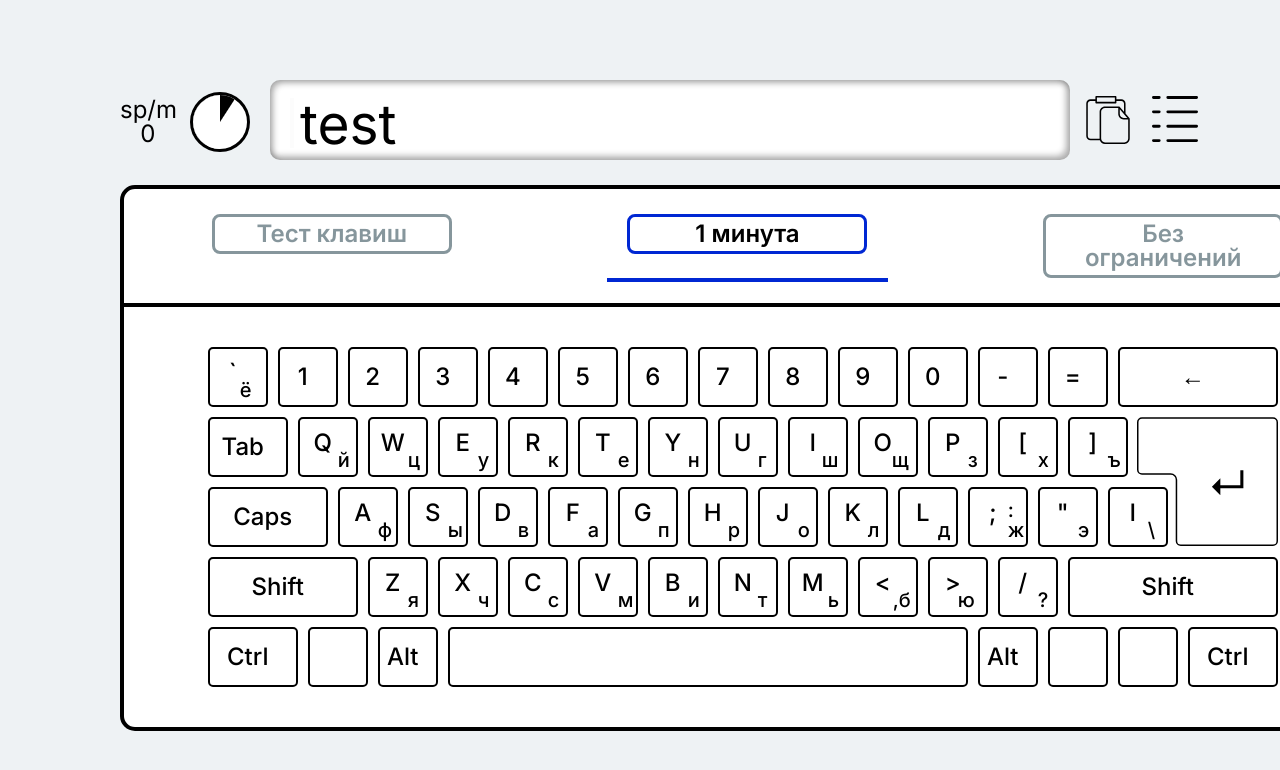
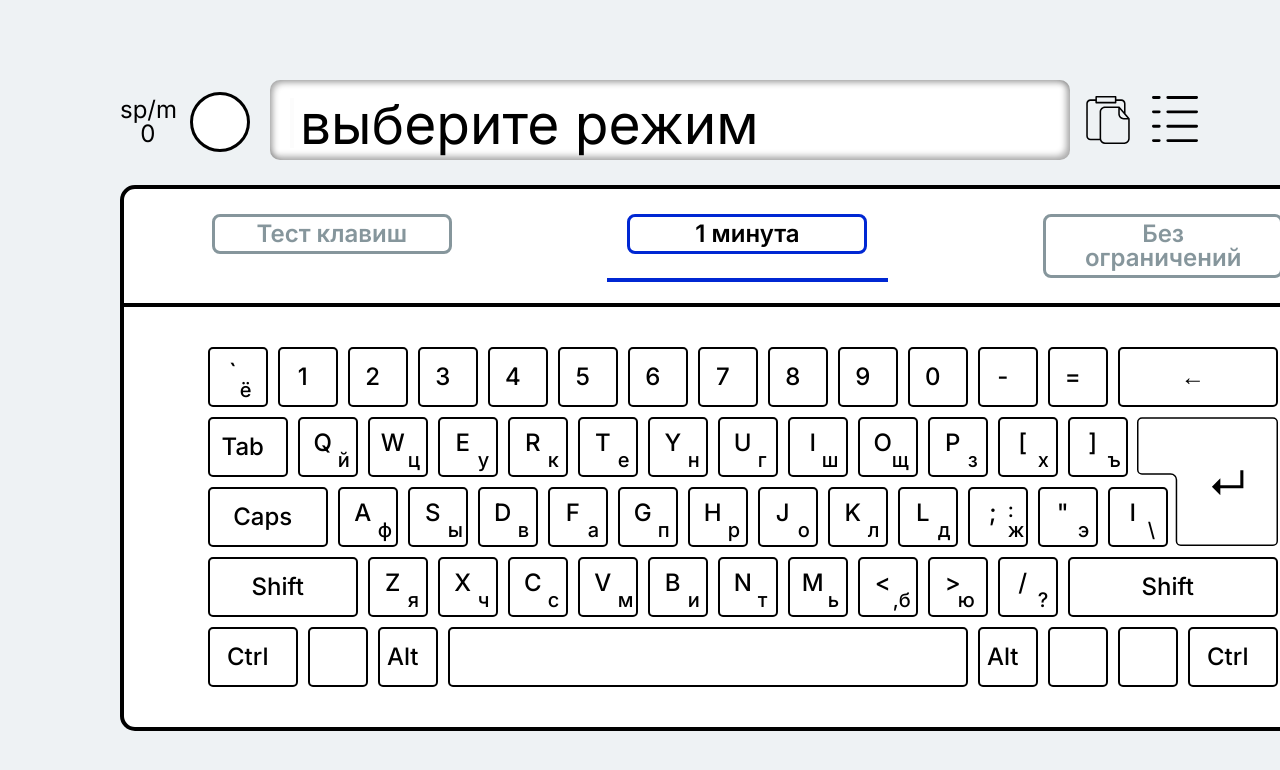
Before and after one commit to Crede322/typetest, a React (Create React App) app: page / in a window 1280 px wide. Shown: the top 770 px of the page. Built offline with nearby package versions, Linux system fonts and the light colour scheme.

Commit message:
впрочем, не стоило ничего менять

```diff
--- a/src/components/Menu.jsx
+++ b/src/components/Menu.jsx
@@ -28,8 +28,7 @@ const Menu = () => {
         <h2>{lastKey}</h2>
       </div>
     ) : toggleButton === 1 ? (
-      // <pre>{pause ? "выберите режим" : displayText}</pre>
-      <pre>{displayText}</pre>
+      <pre>{pause ? "выберите режим" : displayText}</pre>
     ) : toggleButton === 2 ? (
       <pre>{pause ? "выберите режим" : displayText}</pre>
     ) : null;
@@ -100,7 +99,7 @@ const Menu = () => {
   }, [timerEnd]);
 
   useEffect(() => {
-    setGeneratedText("test");
+    setGeneratedText("");
     setPause(true);
     setIsMounted(!isMounted);
     clearInterval(secondsInterval.current);
```
